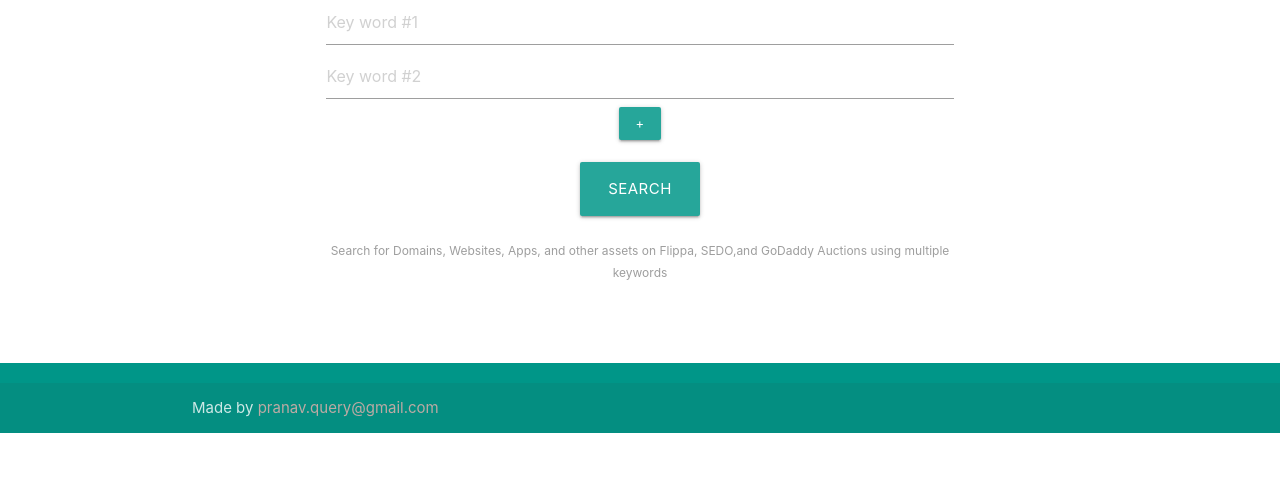
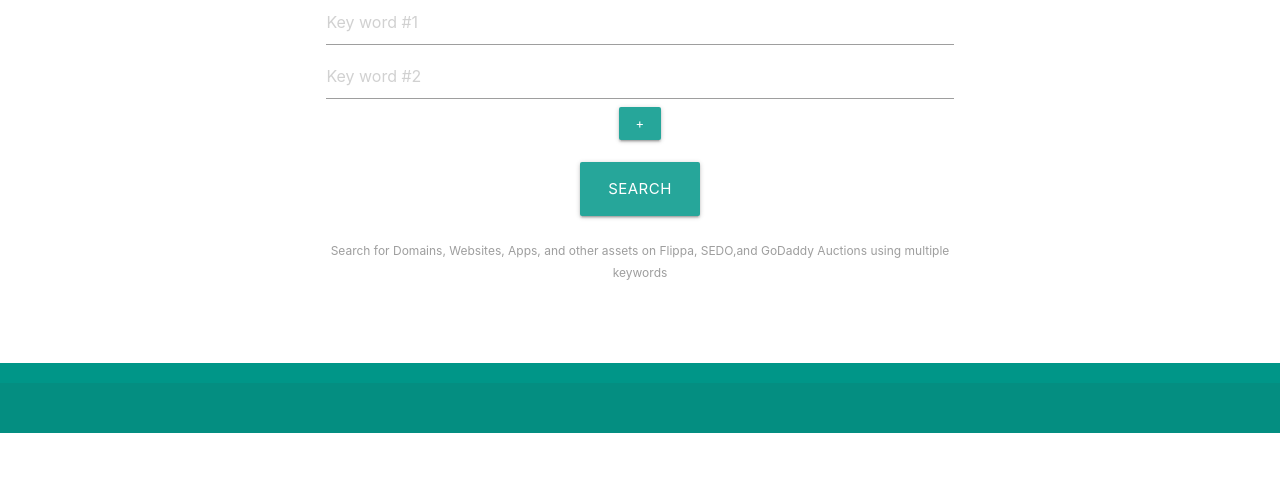
Before and after one commit to pranavm27/Domain_search_tool, a Django app: page / in a window 1280 px wide. Shown: the part 201-702 px from the top of the page. Run offline with Django 3.2, Linux system fonts and the light colour scheme; parts of the project's set-up code (start-up, migrations or seed data) failed here and were passed over.

Commit message:
removed footer message

```diff
--- a/DWH_app/templates/layout.html
+++ b/DWH_app/templates/layout.html
@@ -108,7 +108,7 @@
       <footer class="page-footer teal">
           <div class="footer-copyright">
             <div class="container">
-            Made by <a class="brown-text text-lighten-3" >pranav.query@gmail.com</a>
+
             </div>
           </div>
         </footer>
--- a/DWH_app/templates/layout1.html
+++ b/DWH_app/templates/layout1.html
@@ -43,7 +43,6 @@
       <footer class="page-footer teal">
           <div class="footer-copyright">
             <div class="container">
-            Made by <a class="brown-text text-lighten-3" >pranav.query@gmail.com</a>
             </div>
           </div>
         </footer>
```
